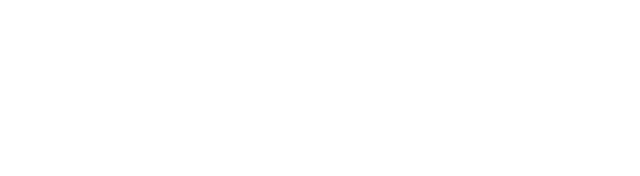
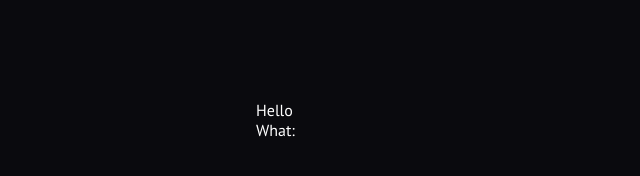
Before and after one commit to maximilianMairinger/nginxOnTheFlySetup, a website: page public/index.html in a window 1280 px wide. Shown: the whole page, without its empty margins (0-640 px from the left). Drawn offline with Linux system fonts and the light colour scheme.

Commit message:
log, inq gui

```diff
--- a/public/index.html
+++ b/public/index.html
@@ -4,9 +4,54 @@
   <meta charset="UTF-8">
   <meta name="viewport" content="width=device-width, initial-scale=1.0">
   <title>Please wait...</title>
-  <script src="./index.js"></script>
+  <script src="./index.js" defer></script>
+  <link href="https://fonts.googleapis.com/css2?family=PT+Sans:wght@400;700&display=swap" rel="stylesheet">
+  <style>
+    ::selection {
+      background-color: rgb(143, 143, 143);
+    }
+    html {
+      font-family: 'PT Sans', sans-serif;
+      color: white;
+    }
+    body {
+      width: 100%;
+      height: 100%;
+      margin: 0;
+      background-color: rgb(10, 10, 14);
+      overflow: auto;
+    }
+    .body {
+      width: 60%;
+      left: 20%;
+      right: 20%;
+      position: relative;
+      top: 100px;
+    }
+    input {
+      border: none;
+      font-size: inherit;
+      padding: 0;
+      margin: 0;
+
+      outline: none;
+      font-family: inherit;
+      background-color: rgb(10, 10, 14);
+      color: rgb(221, 203, 255);
+    }
+
+    input, .message {
+      margin-right: 7px;
+      position: relative;
+      float: left;
+    }
+
+  </style>
 </head>
 <body>
+  <div class="body">
+
+  </div>
 
 </body>
 </html>
--- a/public/index.js
+++ b/public/index.js
@@ -1,9 +1,8 @@
-const domain = location.origin
-console.log("domain", domain)
+let subdomains = location.host.split(".").reverse()
+subdomains.splice(0, 3)
 
 
-
-const ws = new WebSocket("ws://qwer.qq.maximilian.mairinger.com/ws/");
+const ws = new WebSocket("ws://" + location.host + "/ws/");
 
 ws.addEventListener('open', function open() {
   console.log("open")
@@ -13,3 +12,40 @@ ws.addEventListener('open', function open() {
 ws.addEventListener('message', function incoming(data) {
   console.log(data);
 });
+
+
+
+const { log, inq } = (() => {
+  function apd(q) {
+    body.insertAdjacentHTML("beforeend", q)
+  }
+  const body = document.querySelector("div.body")
+  function log(msg) {
+    apd(`<div class="message">${msg}</div><br>`)
+  }
+
+  let id = 0
+  function inq(question, type = "text", nonoPostFix = false) {
+    return new Promise((res) => {
+      if (!(question.endsWith("?") || question.endsWith(":")) && !nonoPostFix) question = question + ":"
+      apd(`<div class="message">${question}</div><input id="inp${id}" type="${type}" autocomplete="off"><br>`)
+      let inputElem = document.getElementById("inp" + id)
+      inputElem.focus()
+      inputElem.addEventListener("keydown", ({key}) => {
+        if (key === "Enter") {
+          inputElem.setAttribute("disabled", true)
+          res(inputElem.value)
+        }
+      })
+      id++
+    })
+
+  }
+
+  return { log, inq }
+})()
+
+setTimeout(() => {
+  log("Hello")
+  inq("What")
+}, 1000)
```
